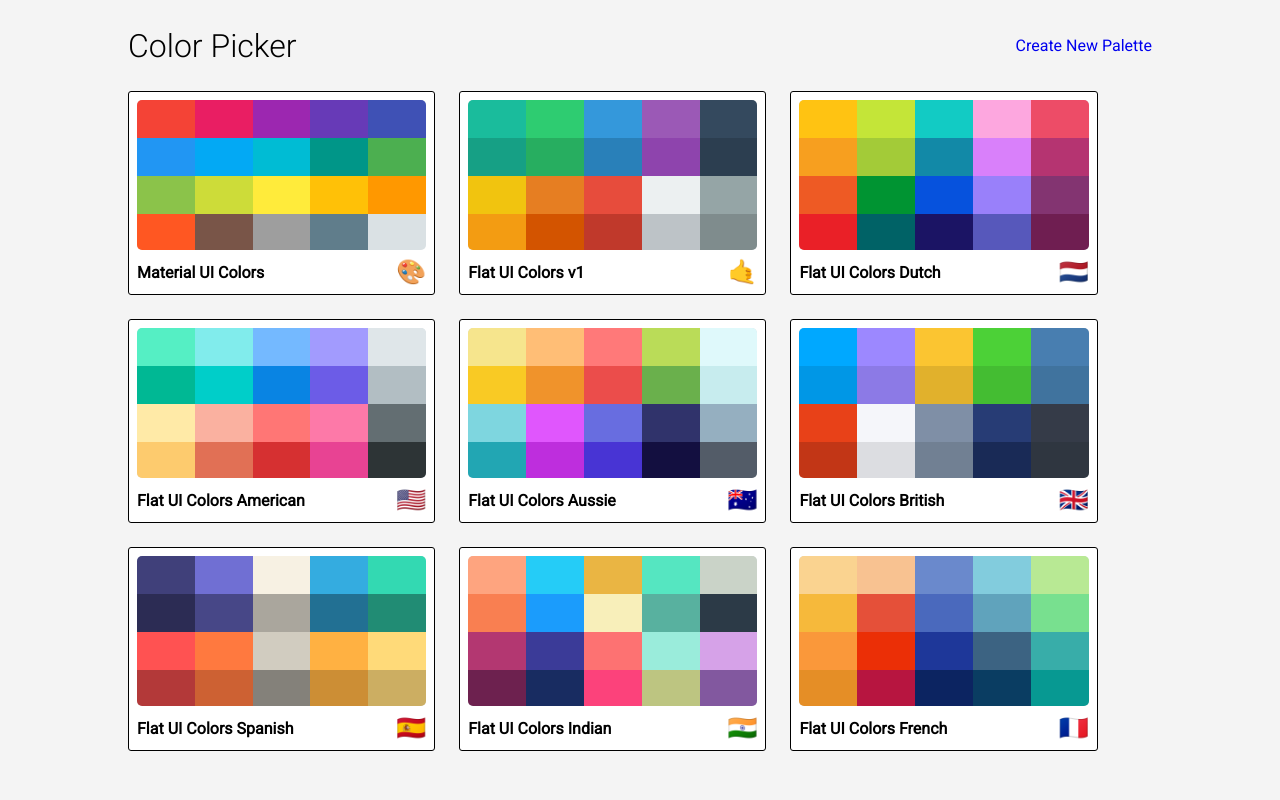
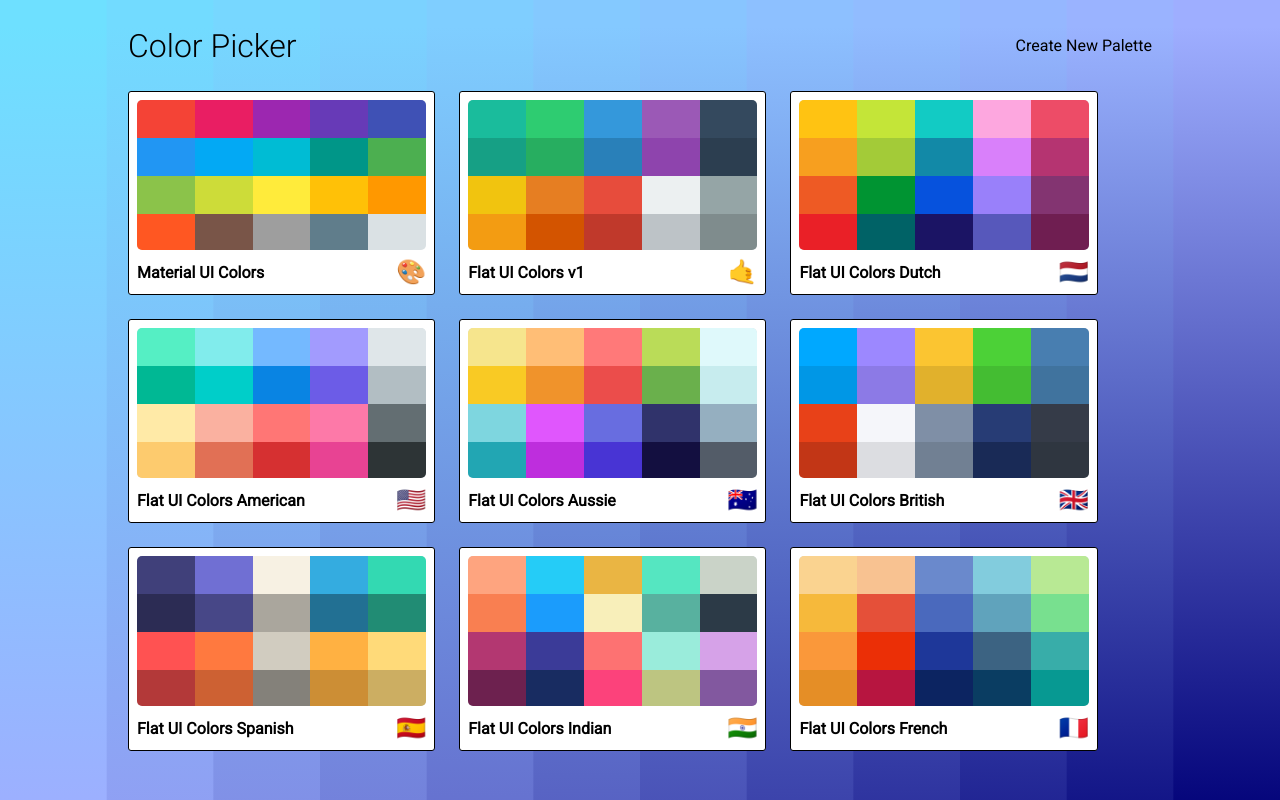
Before and after one commit to Abhisheikh-G/reactColors, a React (Create React App) app: page / in a window 1280 px wide. Built offline with nearby package versions, Linux system fonts and the light colour scheme.

Commit message:
Add SVG background

```diff
--- a/src/styles/PaletteListStyles.js
+++ b/src/styles/PaletteListStyles.js
@@ -1,5 +1,5 @@
 import sizes from "./Sizes";
-
+import bg from "./bg.svg";
 export default {
   root: {
     backgroundColor: "#f4f4f4",
@@ -7,7 +7,12 @@
     display: "flex",
     alignItems: "flex-start",
     justifyContent: "center",
-    fontFamily: "Roboto"
+    fontFamily: "Roboto",
+    /* Background By SVGBackgrounds.com */
+    backgroundColor: "#6ee0ff",
+    backgroundImage: `url(${bg})`,
+    overflow: "scroll",
+    backgroundSize: "cover"
   },
   container: {
     width: "60%",
@@ -34,7 +39,8 @@
       fontSize: "2rem"
     },
     "& a": {
-      textDecoration: "none"
+      textDecoration: "none",
+      color: "black"
     }
   },
   palettes: {
```
Also changed, not shown: src/styles/bg.svg (added).
